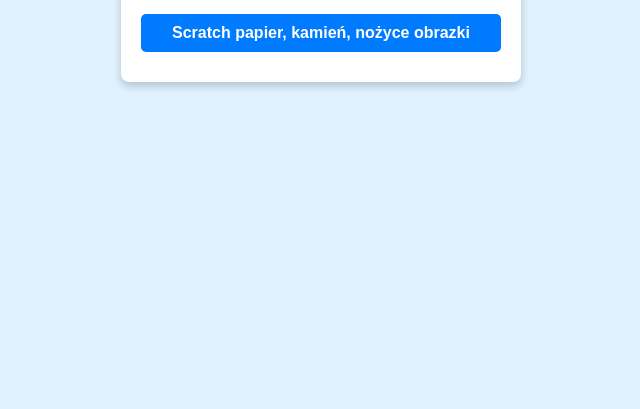
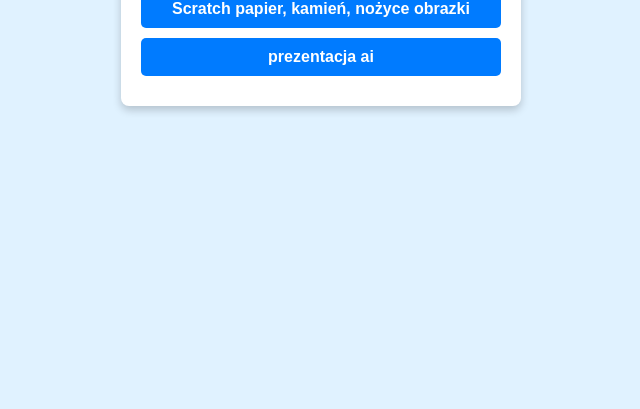
Before and after one commit to Zolenf/host-link-w, a plain HTML site: page index.html in a window 1280 px wide. Shown: the part 391-800 px from the top of the page, without its empty margins (319-959 px from the left). Drawn offline with Linux system fonts and the light colour scheme.

Commit message:
Update index.html

```diff
--- a/index.html
+++ b/index.html
@@ -17,6 +17,12 @@
           target="_blank"
           >Scratch papier, kamień, nożyce obrazki</a
         >
+        <a
+          href="https://github.com/Zolenf/host-link-w"
+          class="download-button"
+          target="_blank"
+          >prezentacja ai</a
+        >
       </div>
     </div>
   </body>
```
